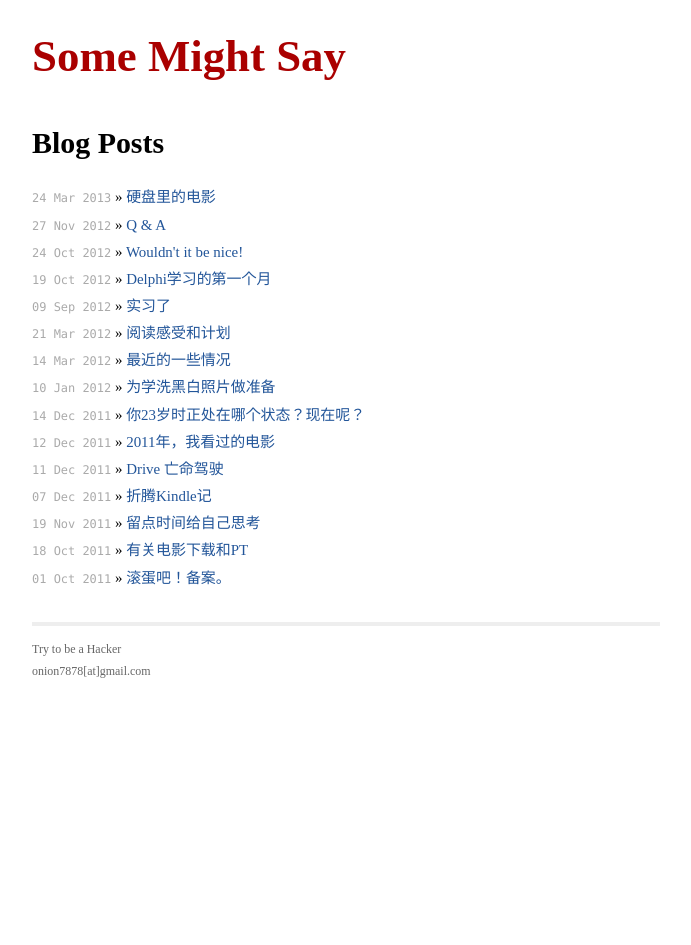
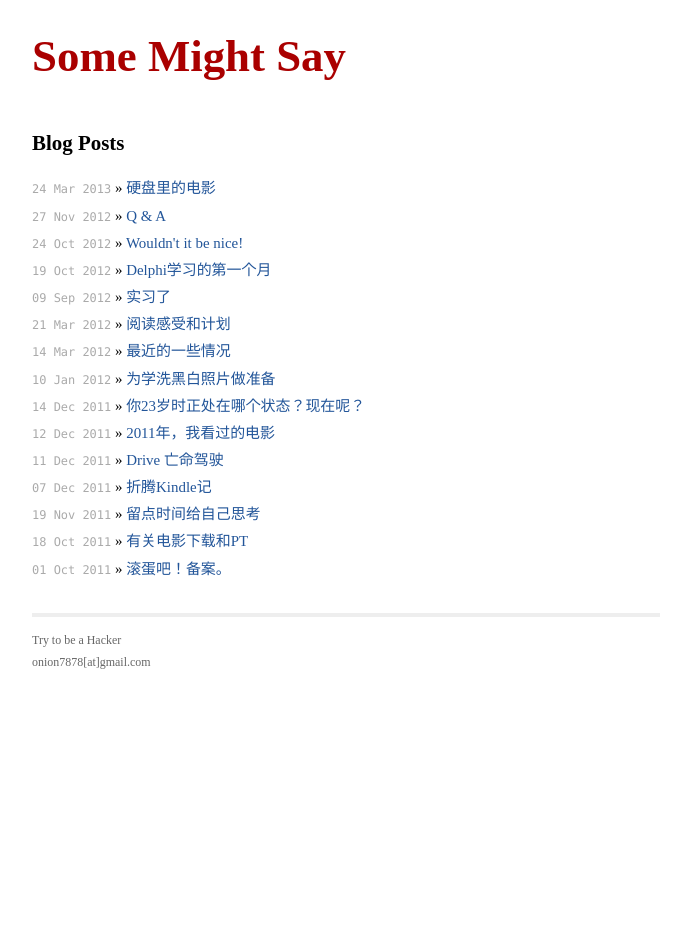
Before and after one commit to one3chens/somemightsay, a Jekyll site: the page built from index.html, in a window 1280 px wide. Shown: the whole page, without its empty margins (294-985 px from the left). Built offline with Jekyll 4.4.1, drawn with Linux system fonts in a browser that asks for light colours; Markdown is read by kramdown in place of the engine named in the settings; the list of posts is cut into pages by our own code.

Commit message:
shrink home page h1 size

```diff
--- a/css/main.css
+++ b/css/main.css
@@ -51,9 +51,9 @@ ul.posts span {
   font-size: 80%;
 }
 
-/*#home {
-  font-size: 100%;
-}*/
+#home h1{
+  font-size: 140%;
+}
 
 /*****************************************************************************/
 /*
```
